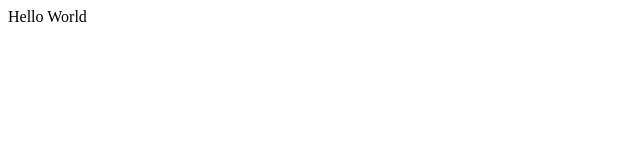
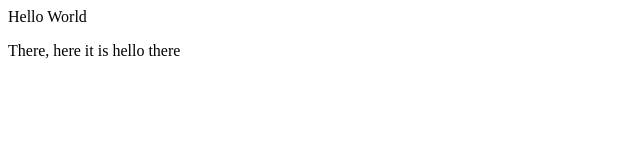
Before and after one commit to el1e4tus/PrimoRepository, a plain HTML site: page index.html in a window 1280 px wide. Shown: the whole page, without its empty margins (0-640 px from the left). Drawn offline with Linux system fonts and the light colour scheme.

Commit message:
added there in the main

```diff
--- a/index.html
+++ b/index.html
@@ -1 +1,2 @@
 <div> Hello World <div>
+    <p>There, here it is hello there</p>
```
